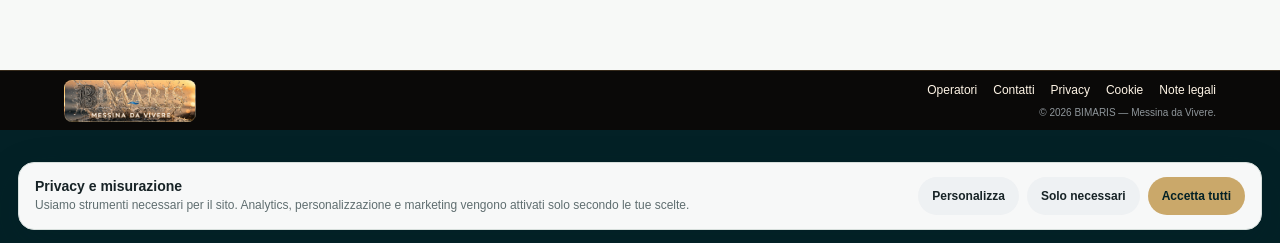
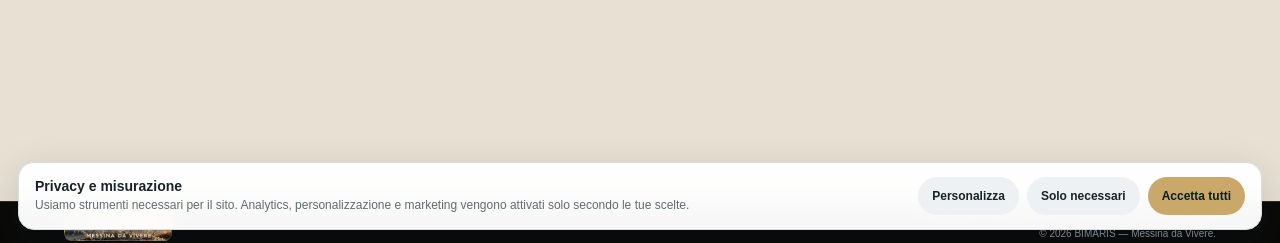
Before and after one commit to giovannibrunetto/bimaris-platform, a Next.js app in the folder apps/web/: page /cultura in a window 1280 px wide. Shown: the part 554-797 px from the top of the page. Built offline with nearby package versions, Linux system fonts and the light colour scheme; no server answers.

Commit message:
style(cultura): trim footer and anchor it to viewport bottom

```diff
--- a/apps/web/app/cultura/culture-compact.css
+++ b/apps/web/app/cultura/culture-compact.css
@@ -218,3 +218,25 @@
     letter-spacing: 0;
   }
 }
+/* On short Culture pages, the footer ends the viewport. */
+body:has(> main > .culture-landing-page) {
+  display: flex;
+  flex-direction: column;
+  min-height: 100dvh;
+}
+
+body > main:has(> .culture-landing-page) {
+  flex: 1 0 auto;
+  background: var(--bimaris-tortora);
+}
+
+@media (min-width: 761px) {
+  body > main:has(> .culture-landing-page) + footer {
+    padding-block: 5px;
+  }
+
+  body > main:has(> .culture-landing-page) + footer > a {
+    width: 108px;
+    height: 34px;
+  }
+}
```
